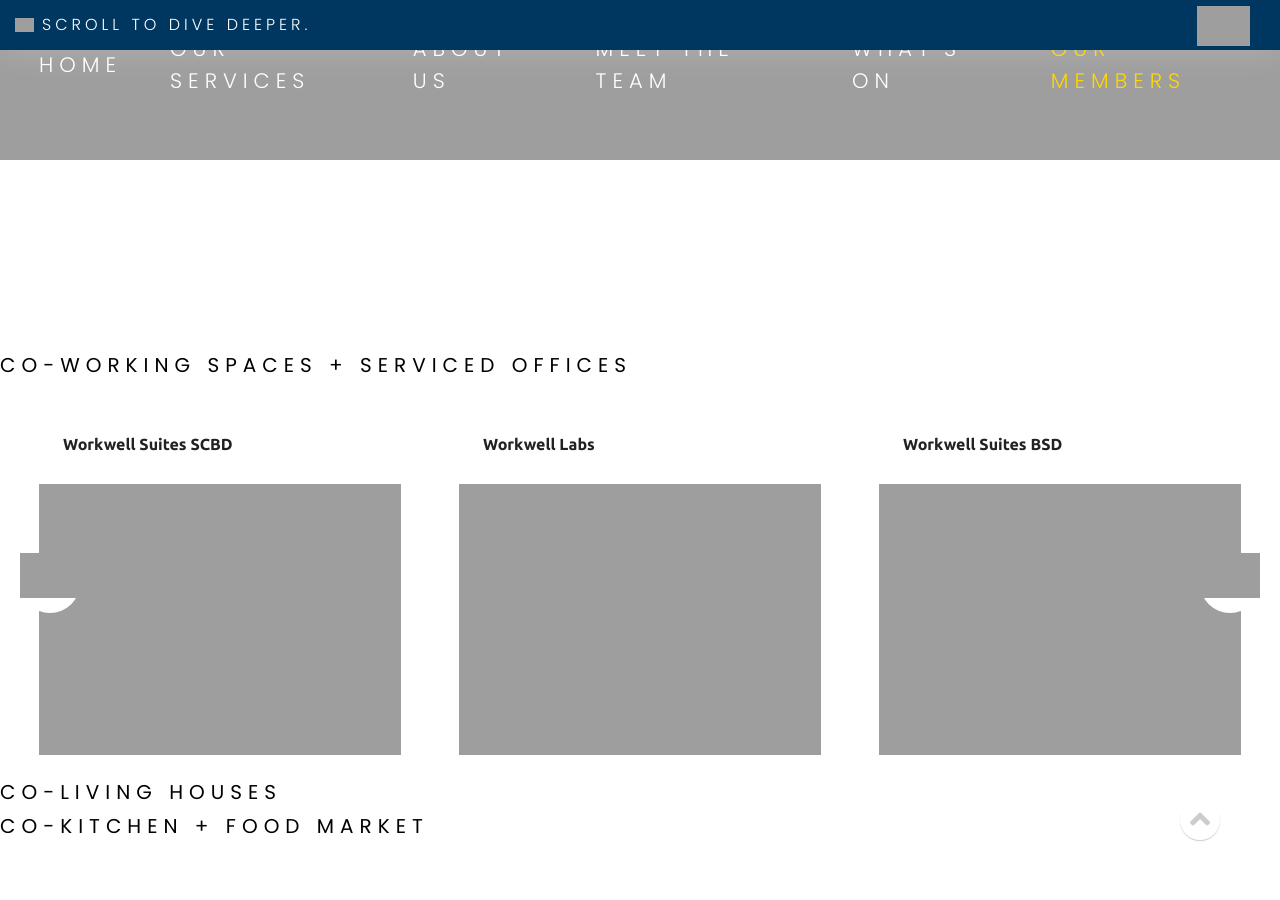
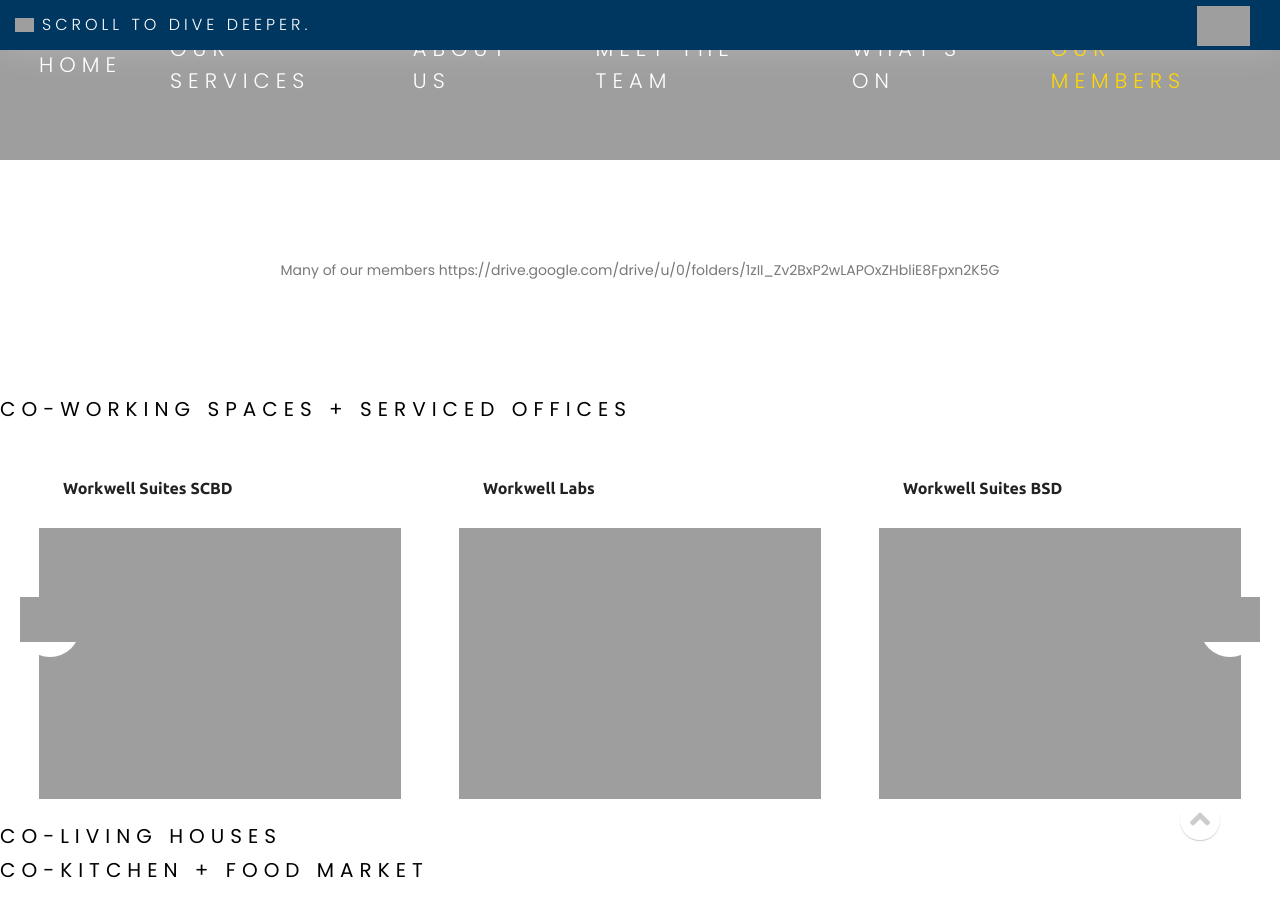
Before and after one commit to kemtol/wellspace, a Jekyll site: the page built from _nav/our-members.markdown, in a window 1280 px wide and 900 px high, scrolled down 706 px. Built offline with Jekyll 4.4.1, drawn with Linux system fonts in a browser that asks for light colours; nearby versions of some CDN libraries; library files that are not in the unit come from our copies; grey boxes are pictures that could not be loaded.

Commit message:
Updated Our Members

```diff
--- a/_nav/our-members.markdown
+++ b/_nav/our-members.markdown
@@ -4,3 +4,5 @@
 permalink: "/our-members.html"
 image: "/uploads/bg-3.jpg"
 ---
+
+Many of our members https://drive.google.com/drive/u/0/folders/1zII_Zv2BxP2wLAPOxZHbliE8Fpxn2K5G
```
